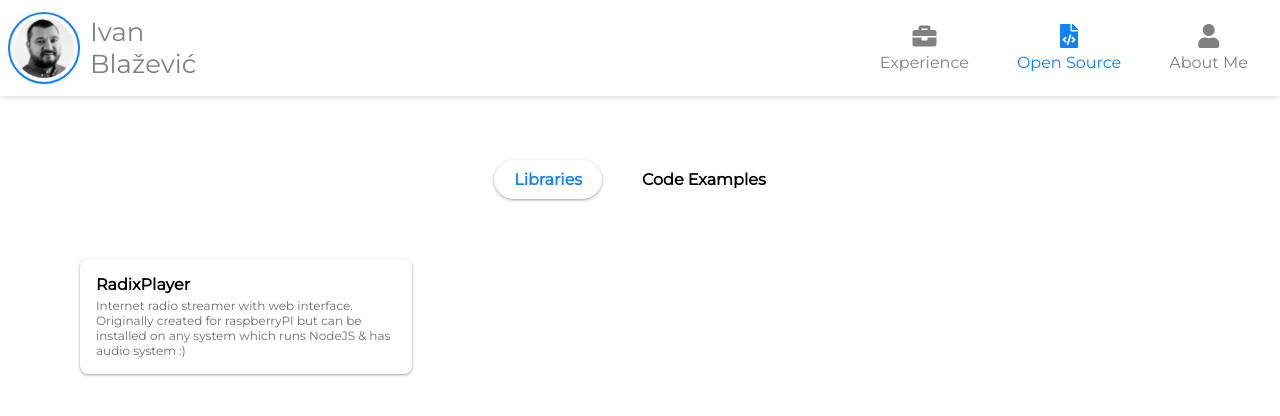
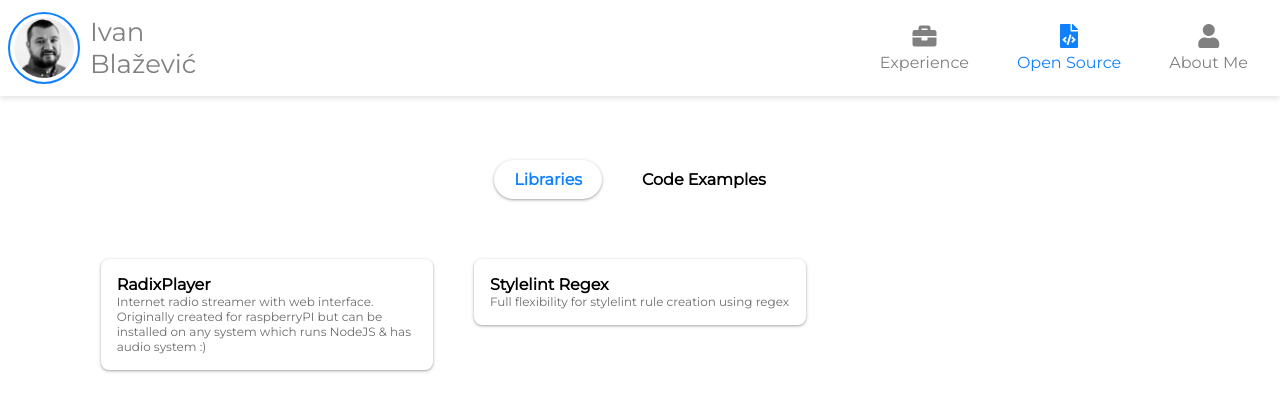
Before and after one commit to ivanblazevic/cv, an Angular app: page /#/open-source/libraries in a window 1280 px wide. Shown: the top 416 px of the page. Built offline with nearby package versions, Linux system fonts and the light colour scheme.

Commit message:
Tune library

```diff
--- a/src/app/app.module.ts
+++ b/src/app/app.module.ts
@@ -11,6 +11,7 @@ import { ExperienceItemComponent } from './experience/experience-item/experience
 import { OpenSourceItemComponent } from './open-source/open-source-item/open-source-item.component';
 import { LibrariesComponent } from './open-source/libraries/libraries.component';
 import { CodeComponent } from './open-source/code/code.component';
+import { LibraryItemComponent } from './open-source/libraries/library-item/library-item.component';
 
 @NgModule({
   declarations: [
@@ -22,7 +23,8 @@ import { CodeComponent } from './open-source/code/code.component';
     ExperienceItemComponent,
     OpenSourceItemComponent,
     LibrariesComponent,
-    CodeComponent
+    CodeComponent,
+    LibraryItemComponent
   ],
   imports: [
     BrowserModule,
--- a/src/app/open-source/libraries/libraries.component.html
+++ b/src/app/open-source/libraries/libraries.component.html
@@ -1,9 +1,5 @@
-<a
-  target="_blank"
-  href="https://www.npmjs.com/package/radix-player"
->
-  <div class="box">
-    <span class="box-title">RadixPlayer</span>
-    <div class="box-description">Internet radio streamer with web interface. Originally created for raspberryPI but can be installed on any system which runs NodeJS & has audio system :)</div>
+<div class="flex-grid">
+  <div class="flex-item" *ngFor="let item of items">
+    <app-library-item [data]="item"></app-library-item>
   </div>
-</a>
+</div>
--- a/src/app/open-source/libraries/libraries.component.scss
+++ b/src/app/open-source/libraries/libraries.component.scss
@@ -1,3 +1,16 @@
 .box-description {
-    margin-top: 4px;
+  margin-top: 4px;
 }
+
+.flex-grid {
+  display: flex;
+  flex-wrap: wrap;
+
+  .flex-item {
+    flex: 33.33%;
+    flex-grow: 0;
+    margin-bottom: 12px;
+    display: flex;
+    justify-content: center;
+  }
+}
--- a/src/app/open-source/libraries/libraries.component.ts
+++ b/src/app/open-source/libraries/libraries.component.ts
@@ -1,4 +1,10 @@
 import { Component, OnInit } from '@angular/core';
+
+export interface Library {
+  link: string;
+  title: string;
+  description: string;
+}
 
 @Component({
   selector: 'app-libraries',
@@ -7,6 +13,19 @@ import { Component, OnInit } from '@angular/core';
 })
 export class LibrariesComponent implements OnInit {
 
+  items: Library[] = [
+    {
+      link: "https://www.npmjs.com/package/radix-player",
+      title: "RadixPlayer",
+      description: "Internet radio streamer with web interface. Originally created for raspberryPI but can be installed on any system which runs NodeJS & has audio system :)"
+    },
+    {
+      link: "https://www.npmjs.com/package/stylelint-regex",
+      title: "Stylelint Regex",
+      description: "Full flexibility for stylelint rule creation using regex"
+    }
+  ];
+
   constructor() { }
 
   ngOnInit() {
--- /dev/null
+++ b/src/app/open-source/libraries/library-item/library-item.component.html
@@ -0,0 +1,6 @@
+<a target="_blank" [href]="data.link">
+  <div class="box">
+    <span class="box-title">{{ data.title }}</span>
+    <div class="box-description">{{ data.description }}</div>
+  </div>
+</a>
```
Also changed, not shown: src/app/open-source/libraries/library-item/library-item.component.ts (added, +12 -0 lines), src/app/open-source/libraries/library-item/library-item.component.scss (added), 1 other file (tests, documents, lock files or other folders).
